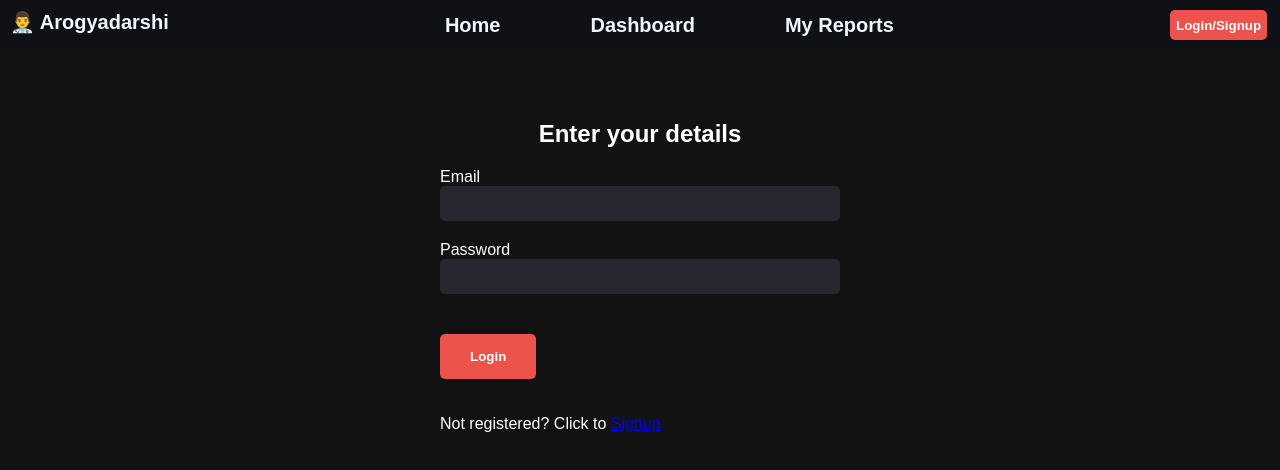
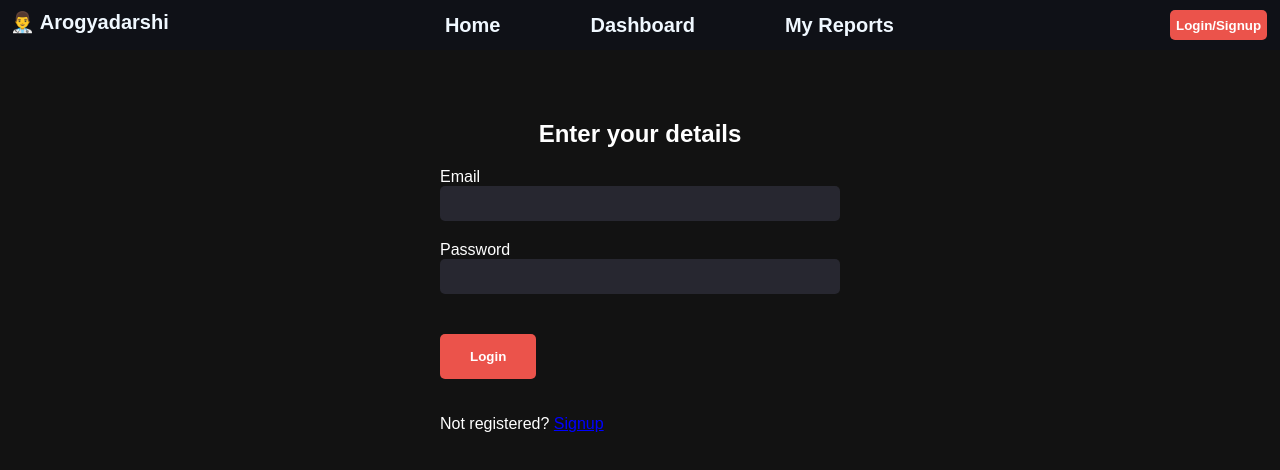
Before and after one commit to Kartik-Ranaut/Arogyadarshi, a React (Create React App) app: page /login in a window 1280 px wide. Shown: the top 470 px of the page. Built offline with nearby package versions, Linux system fonts and the light colour scheme; no server answers.

Commit message:
Changed routes

```diff
--- a/src/Components/Login.js
+++ b/src/Components/Login.js
@@ -109,7 +109,7 @@ export default function Login(props) {
           Login
         </button>
         <p>
-          Not registered? Click to <a href="/signup">Signup </a>
+          Not registered? <span onClick={() => navigate('/signup')} style={{color: 'blue', cursor: 'pointer', textDecoration: 'underline'}}> Signup</span>
         </p>
       </form>
     </div>
--- a/src/Components/Signup.js
+++ b/src/Components/Signup.js
@@ -95,7 +95,7 @@ export default function Signup() {
         <textarea id="address" rows="2" required name='address' onChange={handleChange}></textarea>
       </div>
       <button type="submit" className="submitbtn">Register</button>
-    <p>Already have an account? <a href='/login'>Login</a></p>
+    <p>Already have an account?<span onClick={() => navigate('/login')} style={{color: 'blue', cursor: 'pointer', textDecoration: 'underline'}}> Login</span></p>
 
     </form>
   </div>
```
